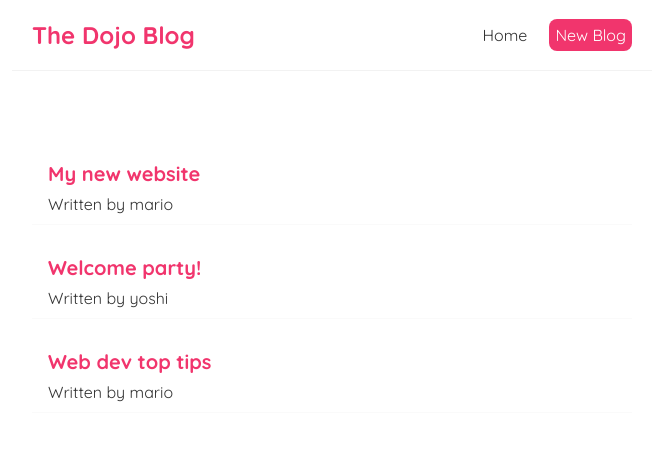
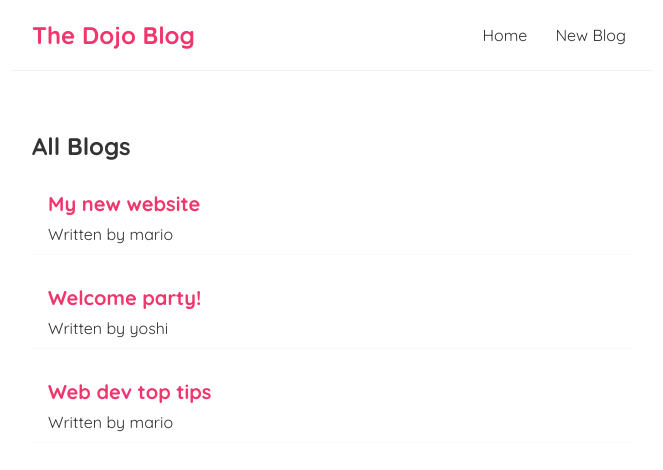
Before and after one commit to sabinshrestha8/dojo-blog-react.js, a React (Create React App) app: page / in a window 1280 px wide. Shown: the top 470 px of the page, without its empty margins (308-971 px from the left). Built offline with nearby package versions, Linux system fonts and the light colour scheme.

Commit message:
#11-Props (passing data as props to other components)

```diff
--- /dev/null
+++ b/src/BlogList.js
@@ -0,0 +1,19 @@
+// step 2: receiving blogs data in the Bloglist component as an argument i.e. props obj
+// const BlogList = (props) => {
+//     const blogs = props.blogs;
+//     const title = props.title;
+const BlogList = ({ blogs, title }) => {    // Destructuring the props
+    return (
+        <div className="blog-list">
+            <h2>{ title }</h2>
+            { blogs.map((blog) => (
+                <div className="blog-preview" key={blog.id}>
+                    <h2>{ blog.title }</h2>
+                    <p>Written by { blog.author }</p>
+                </div>
+            )) }
+        </div>
+    );
+}
+
+export default BlogList;
--- a/src/Home.js
+++ b/src/Home.js
@@ -1,4 +1,5 @@
 import { useState } from "react";
+import BlogList from "./BlogList";
 
 const Home = () => {
     const [blogs, setBlogs] = useState([
@@ -9,12 +10,8 @@
 
     return (
         <div className="home">
-            { blogs.map((blog) => (
-                <div className="blog-preview" key={blog.id}>
-                    <h2>{ blog.title }</h2>
-                    <p>Written by { blog.author }</p>
-                </div>
-            )) }
+            {/* step 1: passing data in the BlogList Component as a prop */}
+            <BlogList blogs={ blogs } title="All Blogs" />
         </div>
      );
 }
--- a/src/Navbar.js
+++ b/src/Navbar.js
@@ -5,11 +5,7 @@
             <div className="links">
                 <a href="/">Home</a>
                 {/* adding inline styles */}
-                <a href="/create" style={{
-                    color: 'white',
-                    backgroundColor: '#f1356d',
-                    borderRadius: '8px'
-                }}>New Blog</a>
+                <a href="/create">New Blog</a>
             </div>
         </nav>
     );
```
